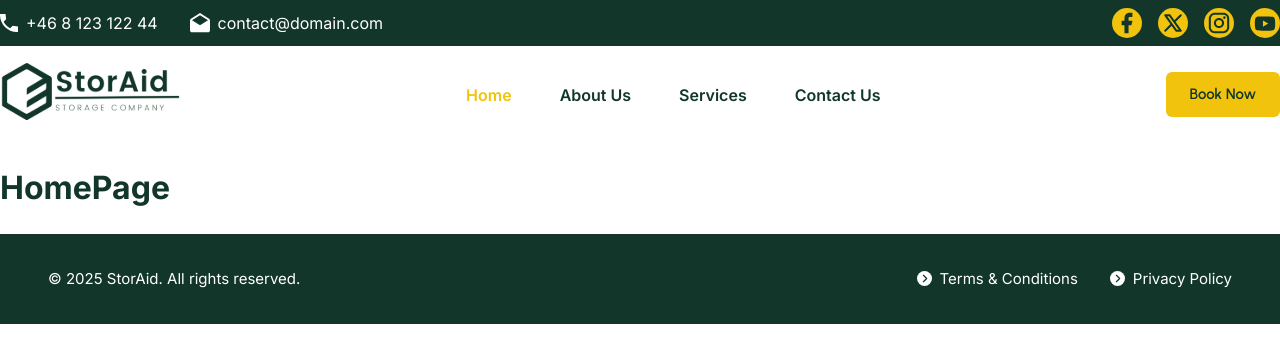
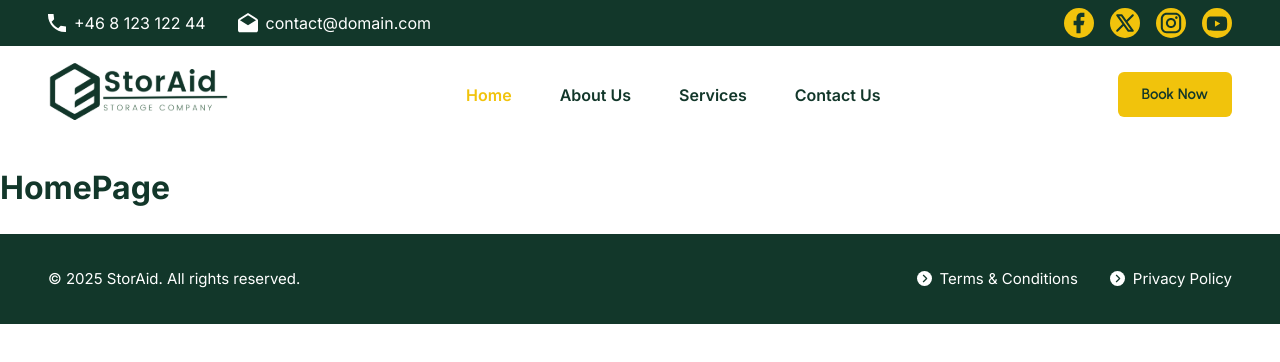
Before and after one commit to dalebjer88/storaid, a React (Vite) app: page / in a window 1280 px wide. Shown: the top 362 px of the page. Built offline with nearby package versions, Linux system fonts and the light colour scheme.

Commit message:
Unified container max-width and padding for header, navbar and footer.

```diff
--- a/src/layout/Header.css
+++ b/src/layout/Header.css
@@ -4,11 +4,10 @@
 }
 
 .header-container {
-    max-width: 1825px;
+    max-width: 1920px;
     width: 100%;
     margin: 0 auto;
-    padding: 0.5rem 0;
-
+    padding: 0.5rem 3rem;
 }
 
 .header-content {
--- a/src/layout/Navbar.css
+++ b/src/layout/Navbar.css
@@ -3,15 +3,15 @@ navbar {
 }
 
 .navbar-container {
-    max-width: 1825px;
+    max-width: 1920px;
     margin: 0 auto;
+    padding: 1rem 3rem;
 }
 
 .navbar-content {
     display: flex;
     justify-content: space-between;
     align-items: center;
-    padding: 1rem 0;
 }
 
 .navbar-links ul {
```
